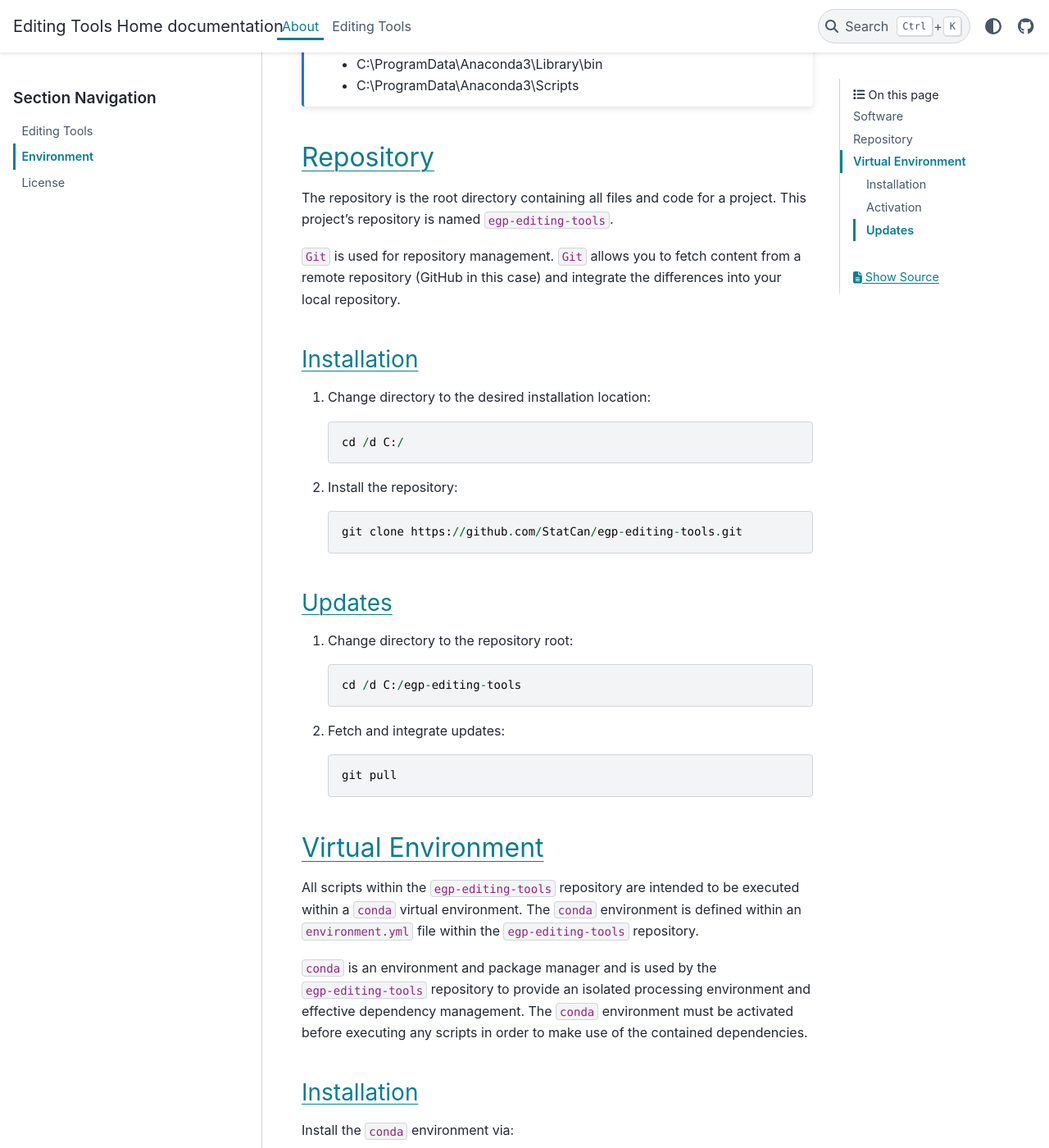
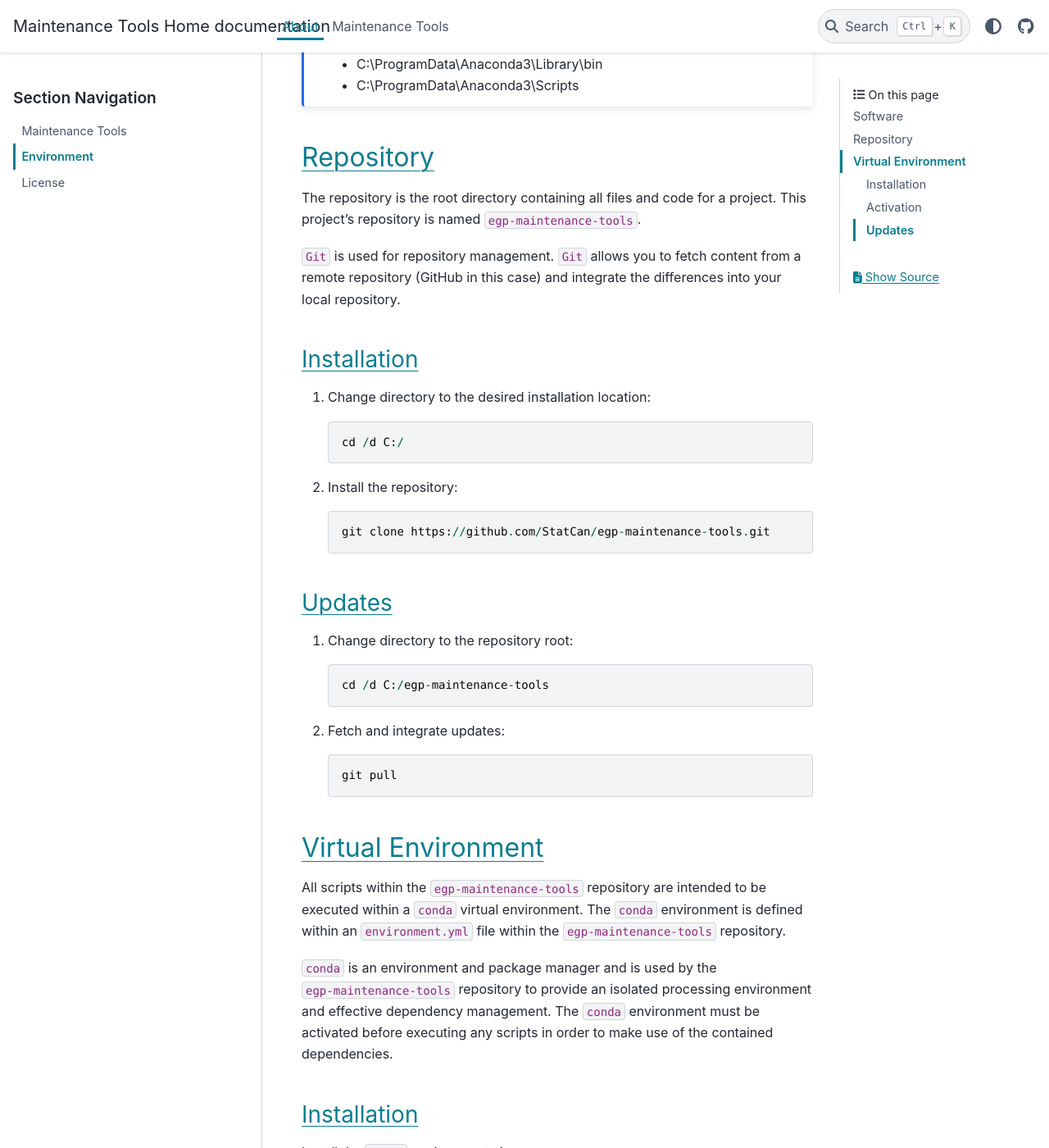
Before and after one commit to StatCan/egp-maintenance-tools, a Sphinx documentation site: the page built from docs/source/about/environment.rst, in a window 1280 px wide and 1400 px high, scrolled down 1121 px. Shown: the whole window at 82% size. Built offline with Sphinx 7.4.7 and the PyData theme 0.15.4, drawn with Linux system fonts in a browser that asks for light colours; some of the changed text lies outside the part shown.

Commit message:
[1] refactored repo to reflect name change from `egp-editing-tools` to `egp-maintenance-tools`.

```diff
--- a/docs/conf.py
+++ b/docs/conf.py
@@ -18,7 +18,7 @@ from datetime import datetime
 
 # -- Project information -----------------------------------------------------
 
-project = 'Editing Tools Home'
+project = 'Maintenance Tools Home'
 copyright = f"{datetime.now().year}, Statistics Canada"
 author = 'Statistics Canada'
 
@@ -58,7 +58,7 @@ html_theme_options = {
     "icon_links": [
         {
             "name": "GitHub",
-            "url": "https://github.com/StatCan/egp-editing-tools",
+            "url": "https://github.com/StatCan/egp-maintenance-tools",
             "icon": "fab fa-github",
             "type": "fontawesome"
         }
--- a/docs/environment.yml
+++ b/docs/environment.yml
@@ -1,4 +1,4 @@
-name: egp-editing-tools-docs
+name: egp-maintenance-tools-docs
 channels:
   - conda-forge
   - defaults
--- a/docs/source/about.rst
+++ b/docs/source/about.rst
@@ -12,5 +12,5 @@ About
 
 .. container:: button
 
-    :doc:`About the Editing Tools <about/about>` :doc:`Environment <about/environment>`
+    :doc:`About the Maintenance Tools <about/about>` :doc:`Environment <about/environment>`
     :doc:`License <about/license>`
--- a/docs/source/about/environment.rst
+++ b/docs/source/about/environment.rst
@@ -34,7 +34,7 @@ Repository
 ==========
 
 The repository is the root directory containing all files and code for a project. This project's repository is named
-``egp-editing-tools``.
+``egp-maintenance-tools``.
 
 ``Git`` is used for repository management. ``Git`` allows you to fetch content from a remote repository (GitHub in this
 case) and integrate the differences into your local repository.
@@ -48,14 +48,14 @@ Installation
 
 2. Install the repository::
 
-    git clone https://github.com/StatCan/egp-editing-tools.git
+    git clone https://github.com/StatCan/egp-maintenance-tools.git
 
 Updates
 -------
 
 1. Change directory to the repository root::
 
-    cd /d C:/egp-editing-tools
+    cd /d C:/egp-maintenance-tools
 
 2. Fetch and integrate updates::
 
@@ -64,11 +64,11 @@ Updates
 Virtual Environment
 ===================
 
-All scripts within the ``egp-editing-tools`` repository are intended to be executed within a ``conda`` virtual
-environment. The ``conda`` environment is defined within an ``environment.yml`` file within the ``egp-editing-tools``
-repository.
+All scripts within the ``egp-maintenance-tools`` repository are intended to be executed within a ``conda`` virtual
+environment. The ``conda`` environment is defined within an ``environment.yml`` file within the
+``egp-maintenance-tools`` repository.
 
-``conda`` is an environment and package manager and is used by the ``egp-editing-tools`` repository to provide an
+``conda`` is an environment and package manager and is used by the ``egp-maintenance-tools`` repository to provide an
 isolated processing environment and effective dependency management. The ``conda`` environment must be activated before
 executing any scripts in order to make use of the contained dependencies.
 
@@ -77,18 +77,18 @@ Installation
 
 Install the ``conda`` environment via::
 
-    conda env create -f C:/egp-editing-tools/environment.yml
+    conda env create -f C:/egp-maintenance-tools/environment.yml
 
 Activation
 ----------
 
 Activate the ``conda`` environment via::
 
-    conda activate egp-editing-tools
+    conda activate egp-maintenance-tools
 
 Updates
 -------
 
 Update the ``conda`` environment via (only required if dependencies change)::
 
-    conda env update -f C:/egp-editing-tools/environment.yml --prune
+    conda env update -f C:/egp-maintenance-tools/environment.yml --prune
--- a/environment.yml
+++ b/environment.yml
@@ -1,4 +1,4 @@
-name: egp-editing-tools
+name: egp-maintenance-tools
 channels:
   - conda-forge
   - defaults
```
Also changed, not shown: README.rst (+9 -9 lines), docs/index.rst (+4 -4 lines), docs/source/editing_tools.rst (deleted, +0 -14 lines), docs/source/maintenance_tools.rst (added, +14 -0 lines), docs/source/maintenance_tools/tool_name_1.rst (renamed from docs/source/editing_tools/tool_name_1.rst), docs/source/maintenance_tools/tool_name_2.rst (renamed from docs/source/editing_tools/tool_name_2.rst), 1 other file.
